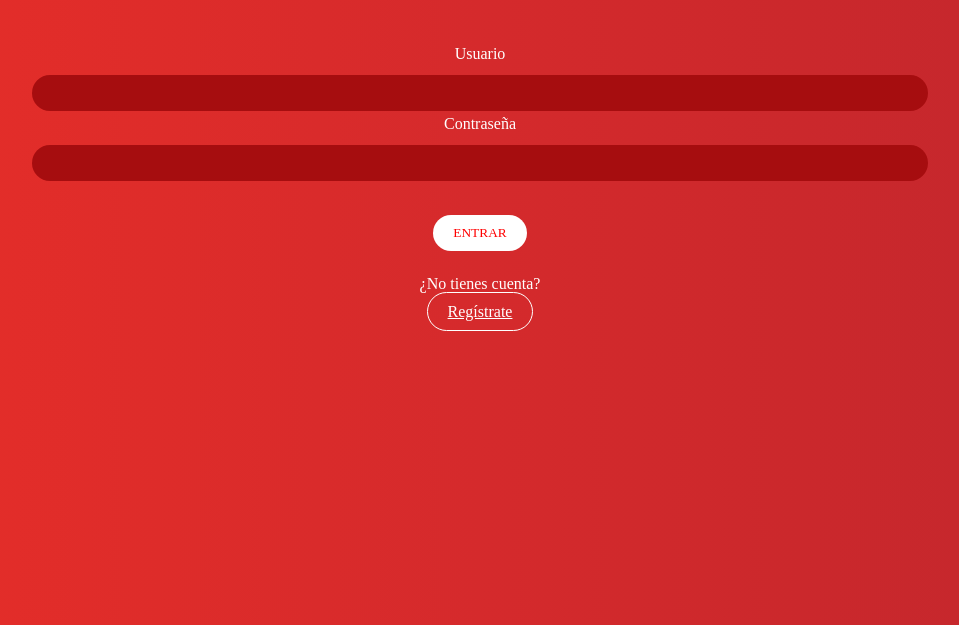
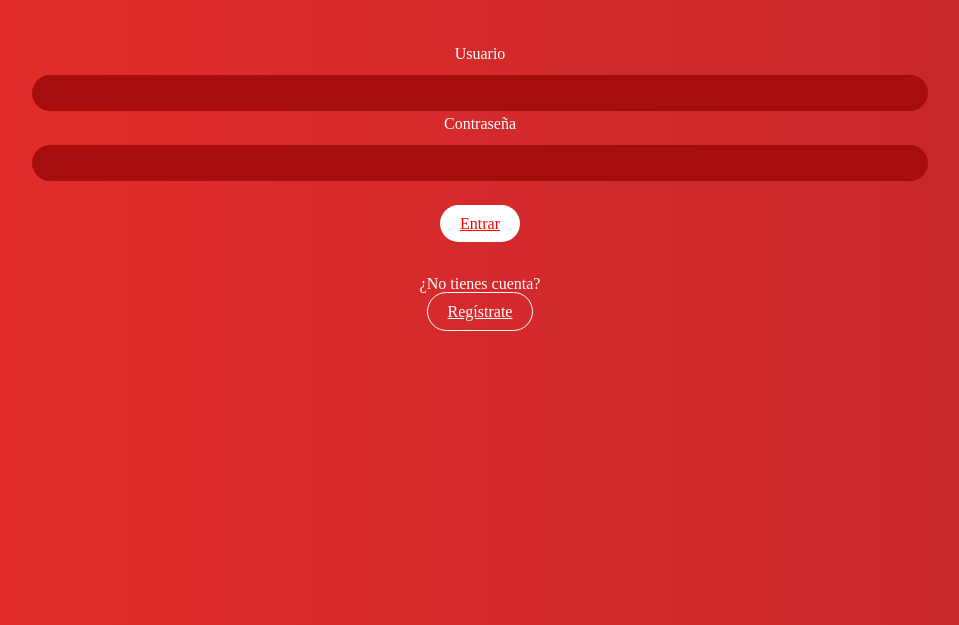
Before and after one commit to Rouxlss/yamaha-app, a plain HTML site: page index.html in a window 1280 px wide. Shown: the part 175-800 px from the top of the page, without its empty margins (160-1119 px from the left). Drawn offline with Linux system fonts and the light colour scheme; a web font is replaced by a local one.

Commit message:
SEGUNDA VERSION

```diff
--- a/index.html
+++ b/index.html
@@ -5,6 +5,7 @@
     <meta name="viewport" content="width=device-width, initial-scale=1.0">
     <meta http-equiv="X-UA-Compatible" content="ie=edge">
     <link rel="stylesheet" href="./css/styles.css">
+    <meta name="theme-color" content="#C80000">
     <meta name="viewport" content="width=device-width, initial-scale=1.0">
     <link rel="shortcut icon" href="./img/logo.png" type="image/x-icon">
     <title>MiYamaha</title>
@@ -24,13 +25,12 @@
             <input type="password" required id="password" name="password">
         </div>
         <div class="form-input">
-            <input class="boton" type="submit" value="ENTRAR">
+            <a class="boton" href="./panel.html">Entrar</a>
         </div>
     </form>
     <div class="form-input add">
         <p>¿No tienes cuenta?</p>
         <a class="boton ghost" href="./panel.html">Regístrate</a>
     </div>
-
 </body>
 </html>
```
Also changed, not shown: panel.html (+2 -0 lines).
